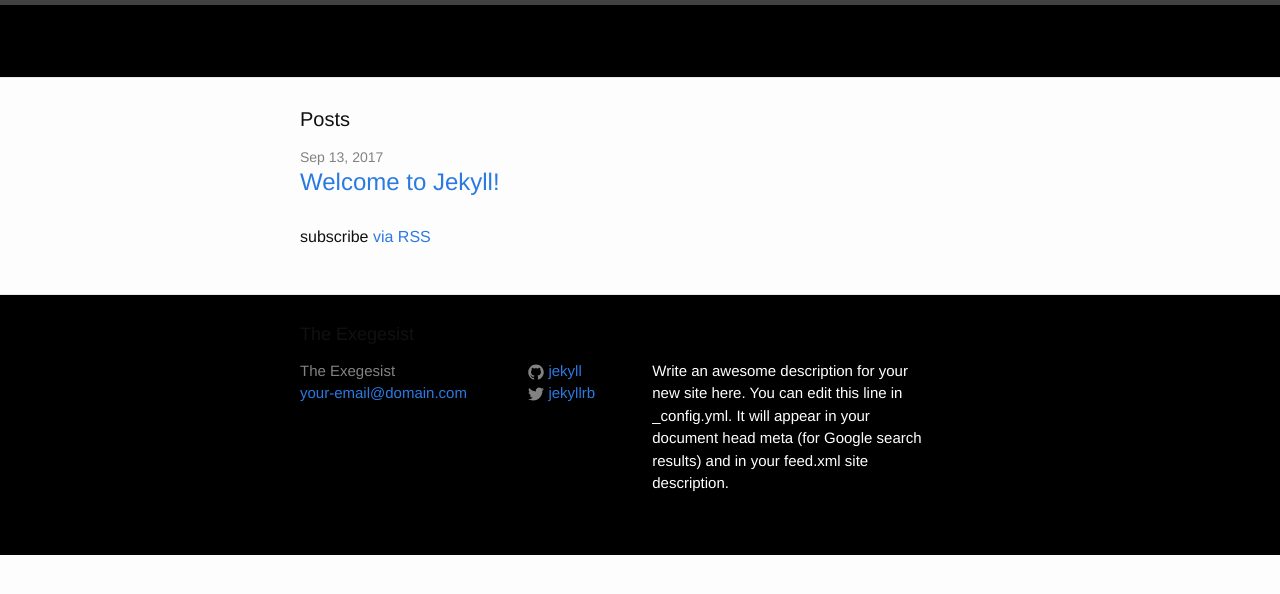
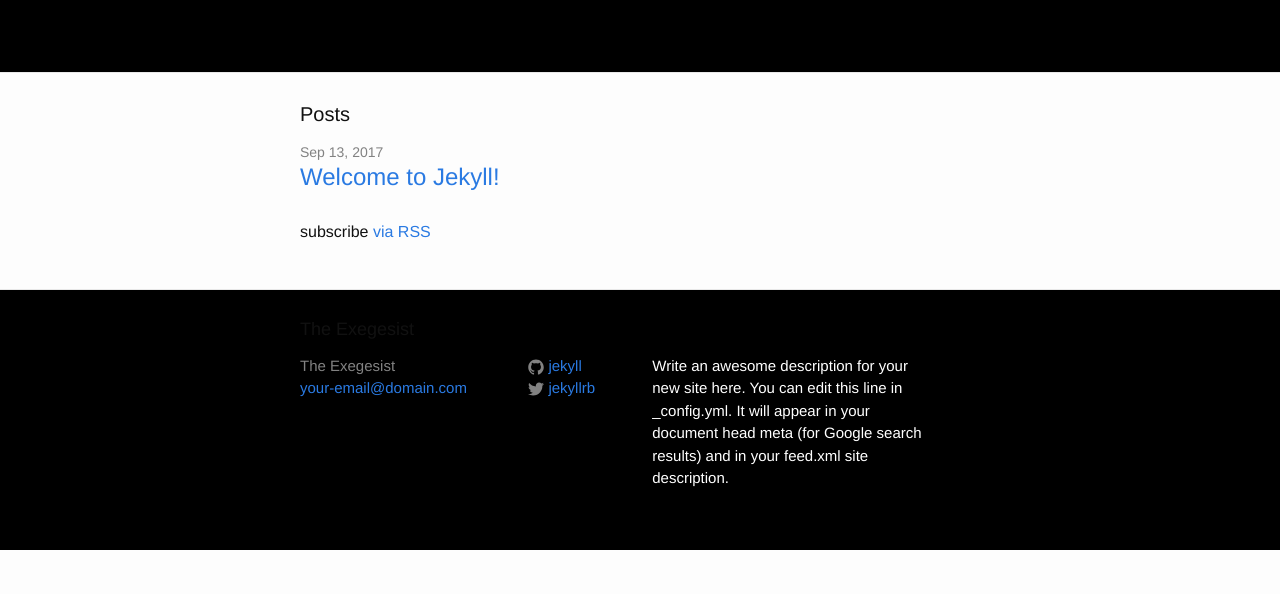
Before and after one commit to doulosiyxy/theexegesist, a Jekyll site: the page built from index.html, in a window 1280 px wide. Shown: the top 594 px of the page. Built offline with Jekyll 4.4.1, drawn with Linux system fonts in a browser that asks for light colours; nearby versions of some CDN libraries.

Commit message:
Update _layout.scss

```diff
--- a/_sass/_layout.scss
+++ b/_sass/_layout.scss
@@ -2,7 +2,7 @@
  * Site header
  */
 .site-header {
-    border-top: 5px solid $grey-color-dark;
+    border-top: none;
     border-bottom: 1px solid $grey-color-light;
     min-height: 56px;
 
```
